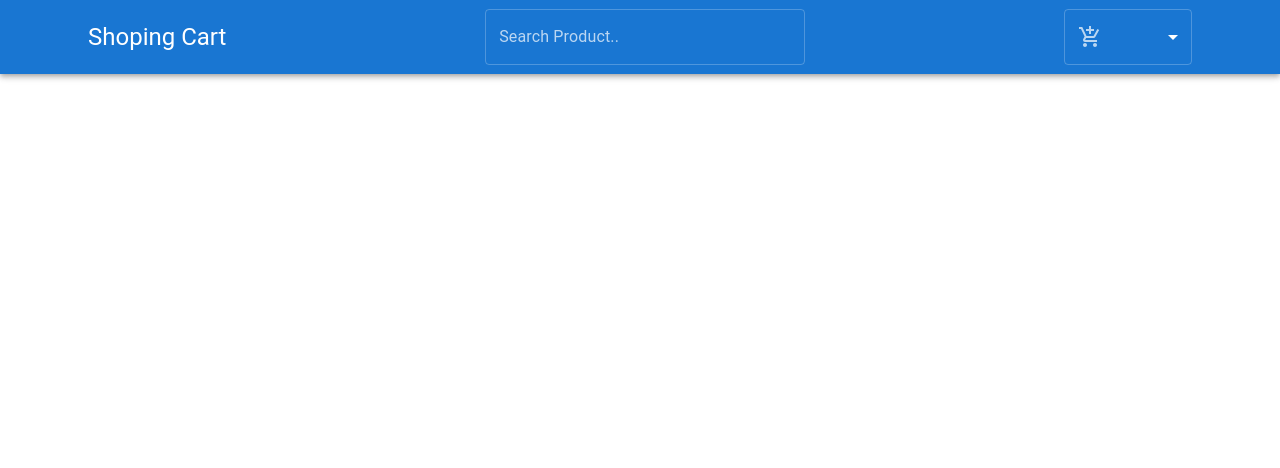
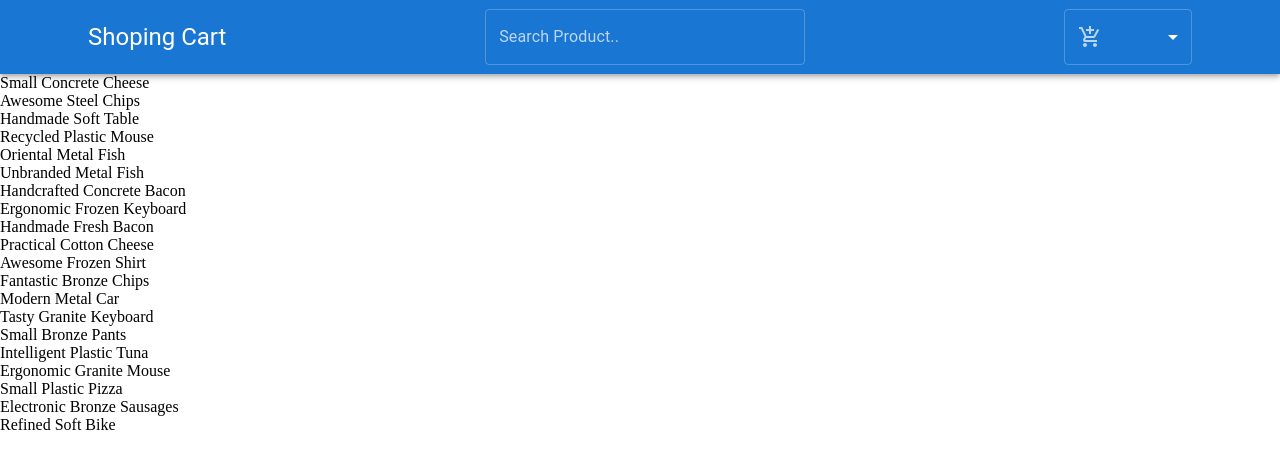
Before and after one commit to RonnyKn/react-shopping-cart, a React (Create React App) app: page / in a window 1280 px wide. Shown: the top 468 px of the page. Built offline with nearby package versions, Linux system fonts and the light colour scheme.

Commit message:
mapping product, add singleProduct

```diff
--- a/src/App.js
+++ b/src/App.js
@@ -3,7 +3,7 @@ import { BrowserRouter, Route, Routes } from "react-router-dom"
 import "./App.css"
 import Cart from "./components/Cart"
 import HomePage from "./components/HomePage"
-import Navbar from "./components/navbar/Navbar"
+import Navbar from "./components/Navbar"
 
 function App() {
   return (
--- a/src/components/HomePage.js
+++ b/src/components/HomePage.js
@@ -1,9 +1,24 @@
+import { Box } from "@mui/material"
 import React from "react"
 import { CartState } from "../context/Context"
+import SingleProduct from "./SingleProduct"
 
 const HomePage = () => {
-  const { state } = CartState()
-  console.log(state)
+  const {
+    state: { products },
+  } = CartState()
+  console.log(products)
+
+  return (
+    <Box className="home">
+      {/* <Filter/> */}
+      <Box className="product-container">
+        {products.map((product) => {
+          return <SingleProduct product={product} key={product.id} />
+        })}
+      </Box>
+    </Box>
+  )
 }
 
 export default HomePage
--- a/src/components/navbar/Navbar.js
+++ b/src/components/Navbar.js
@@ -1,4 +1,3 @@
-import "./Navbar.css"
 import React from "react"
 import AddShoppingCartIcon from "@mui/icons-material/AddShoppingCart"
 import {
--- /dev/null
+++ b/src/components/SingleProduct.js
@@ -0,0 +1,12 @@
+import { Box } from "@mui/material"
+import React from "react"
+
+const SingleProduct = ({ product }) => {
+  return (
+    <Box className="single-product">
+      <span>{product?.name}</span>
+    </Box>
+  )
+}
+
+export default SingleProduct
--- a/src/context/Context.js
+++ b/src/context/Context.js
@@ -9,7 +9,6 @@ const Context = ({ children }) => {
     id: faker.datatype.uuid(),
     name: faker.commerce.productName(),
     price: faker.commerce.price(),
-    // image: faker.random.image(),
     image: faker.image.image(),
     inStock: faker.helpers.arrayElement([0, 3, 5, 6, 7]),
     fastDelivery: faker.datatype.boolean(),
```
Also changed, not shown: src/components/navbar/Navbar.css (deleted, +0 -15 lines).
